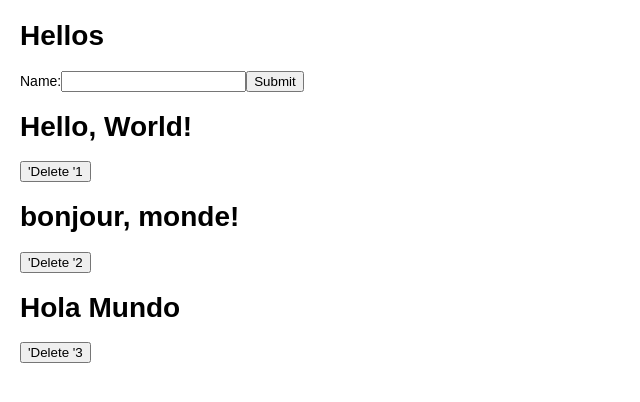
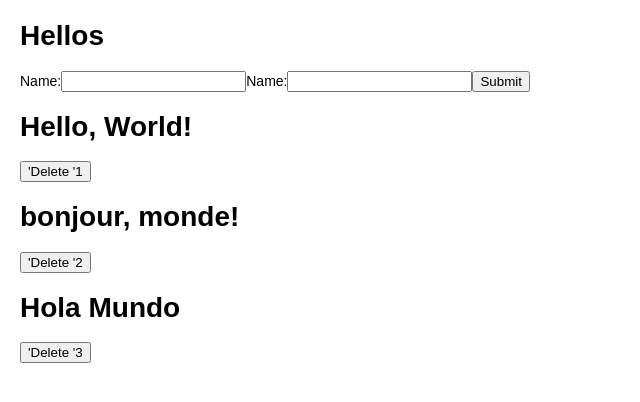
Before and after one commit to gustavonp/reacting, a React (Create React App) app: page / in a window 1280 px wide. Shown: the top 402 px of the page, without its empty margins (0-640 px from the left). Built offline with nearby package versions, Linux system fonts and the light colour scheme.

Commit message:
added the addfunction plus form

```diff
--- a/src/index.js
+++ b/src/index.js
@@ -8,7 +8,7 @@ import './index.css';
 //DONE -- puxar as funções para fora da class App
 //DONE -- fazer update na tela
 //DONE -- criar um form para dar Add
-// --  dar Add
+//DONE --  dar Add
 //Tentar deixar mais dry
 
 //Começar a planejar o hate-game
@@ -42,105 +42,18 @@ function Poste(props){
   },
 */
 
-/*
-class Formulario extends React.Component {
-  constructor(props){
-    super(props);
+  class PostList extends React.Component {
+    constructor(props) {
+      super(props);
+      this.state = {
+        title: '',
+        content: ''
+      };
 
-    this.state = {
-      id:null,
-      title: null,
-      content: null,
-      slug: null,
-      aprove: true
+      this.handleChange = this.handleChange.bind(this);
+      this.handleSubmit = this.handleSubmit.bind(this);
     }
 
-    this.handleSubmit = this.handleSubmit.bind(this);
-    this.handleChange = this.handleChange.bind(this);
-  }
-
-
-  handleChange(event){
-    this.setState({title: event.target.title, content: event.target.content})
-  }
-
-  handleSubmit(event){
-    event.preventDefault();
-
-    console.log(this.state.content);
-    //console.log(this);
-  }
-
-  render(){
-    return(
-      <div id="formulario" >
-        <form onSubmit={this.handleSubmit} noValidate>
-          <div className="title">
-            <label htmlFor="title">Greeting: </label>
-            <input
-              type="text"
-              value={this.state.title}
-              onChange={this.handleChange}
-              className="titleInput"
-              placeholder="First title"
-              name="title"
-            />
-          </div>
-          <div className="content">
-            <label htmlFor="content">text here: </label>
-            <input
-              type="text"
-              value={this.state.content}
-              onChange={this.handleChange}
-              className="contentInput"
-              placeholder="word content"
-              name="content"
-            />
-          </div>
-          <div className="createEntry">
-            <button type="submit">Ok!</button>
-          </div>
-        </form>
-      </div>
-    );
-  }
-}
-*/
-
-class NameForm extends React.Component {
-  constructor(props) {
-    super(props);
-    this.state = {value: ''};
-
-    this.handleChange = this.handleChange.bind(this);
-    this.handleSubmit = this.handleSubmit.bind(this);
-  }
-
-  handleChange(event) {
-    this.setState({value: event.target.value});
-  }
-
-  handleSubmit(event) {
-    alert('A name was submitted: ' + this.state.value);
-    event.preventDefault();
-  }
-
-  render() {
-    return (
-      <form onSubmit={this.handleSubmit}>
-        <label>
-          Name:
-          <input type="text" value={this.state.value} onChange={this.handleChange} />
-        </label>
-        <input type="submit" value="Submit" />
-      </form>
-    );
-  }
-}
-
-
-
-  class PostList extends React.Component {
     renderItem(item){
       return(
         <Poste
@@ -150,6 +63,8 @@ class NameForm extends React.Component {
           key={item.id}
         />);
     }
+
+
 
     renderPost(){
       var cat = JSON.parse(localStorage.getItem('conteudo'));
@@ -169,6 +84,15 @@ class NameForm extends React.Component {
     }
 
 
+    handleChange(event) {
+      if(event.target.name == 'title'){
+        this.setState({title: event.target.value});
+      }
+      if(event.target.name == 'content'){
+        this.setState({content: event.target.value});
+      }
+    }
+
     addDB(newObj){
       let numero = JSON.parse(localStorage.getItem('conteudo'));
       numero.push(newObj);
@@ -185,14 +109,53 @@ class NameForm extends React.Component {
         }
       }
       localStorage.setItem('conteudo', JSON.stringify(numero));
-      this.setState(this.renderPost()
+      this.setState(this.renderPost());
+    }
 
-      );
+    nextID(){
+      let alldb = JSON.parse(localStorage.getItem('conteudo'));
+      return(alldb[alldb.length-1].id +1);
+    }
+
+    handleSubmit(event) {
+      var slugged = this.state.title.replace(" ", "-");
+      var newid = this.nextID();
+      var newitem = {
+        id: newid,
+        title: this.state.title,
+        content: this.state.content,
+        slug: slugged
+      };
+
+      this.addDB(newitem);
+      this.setState(this.renderPost());
+
+      event.preventDefault();
+    }
+
+    renderForm(){
+        return (
+          <form onSubmit={this.handleSubmit}>
+            <label>
+              Name:
+              <input type="text"  name="title" value={this.state.value} onChange={this.handleChange} />
+            </label>
+
+            <label>
+              Name:
+              <input type="text" name="content" value={this.state.value} onChange={this.handleChange} />
+            </label>
+            <input type="submit" value="Submit" />
+          </form>
+        );
     }
 
     render(){
       return(
         <div>
+          <div className='form'>
+            {this.renderForm()}
+          </div>
           {this.renderPost()}
         </div>
       )
@@ -208,9 +171,6 @@ class NameForm extends React.Component {
       return (
         <div className='App'>
           <h1>Hellos</h1>
-          <NameForm
-
-          />
           <PostList
             cat={dados}
             onClick={(i) => this.deleteItem(i)}
```
